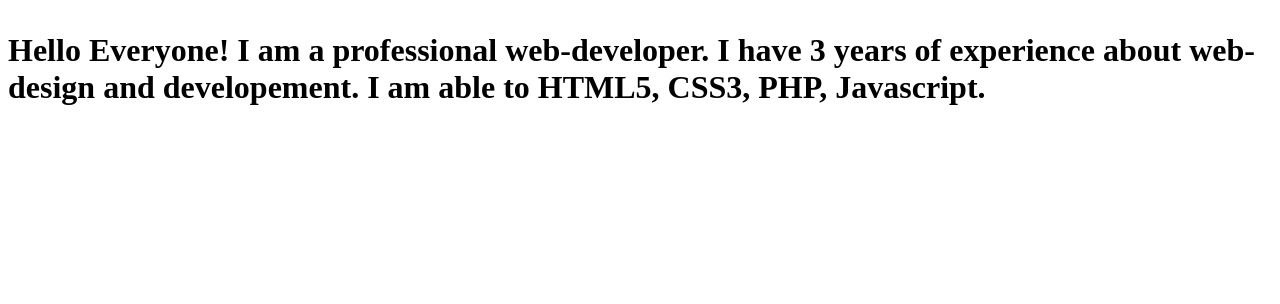
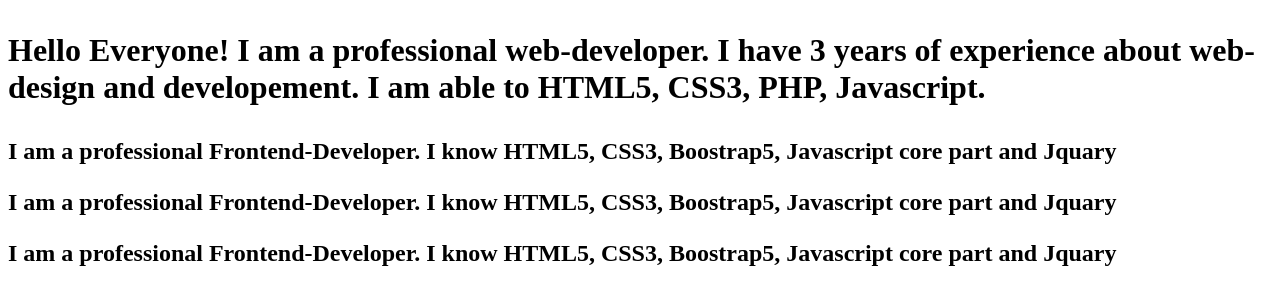
Before and after one commit to Skillgrowbd/My-First-Project, a plain HTML site: page index.html in a window 1280 px wide. Drawn offline with Linux system fonts and the light colour scheme.

Commit message:
box added

```diff
--- a/index.html
+++ b/index.html
@@ -8,5 +8,22 @@
         <h1><Web-Developer</h1>
         <p>Hello Everyone! I am a professional web-developer. I have 3 years of experience about web-design and developement. I am able to HTML5, CSS3, PHP, Javascript.</p>
     </div>
+
+    <section>
+        <div class="blog2">
+            <h2><Frontend-Developer</h2>
+            <p>I am a professional Frontend-Developer. I know HTML5, CSS3, Boostrap5, Javascript core part and Jquary</p>
+        </div>
+
+        <div class="blog2">
+            <h2><Frontend-Developer</h2>
+            <p>I am a professional Frontend-Developer. I know HTML5, CSS3, Boostrap5, Javascript core part and Jquary</p>
+        </div>
+
+        <div class="blog2">
+            <h2><Frontend-Developer</h2>
+            <p>I am a professional Frontend-Developer. I know HTML5, CSS3, Boostrap5, Javascript core part and Jquary</p>
+        </div>
+    </section>
 </body>
 </html>
```
